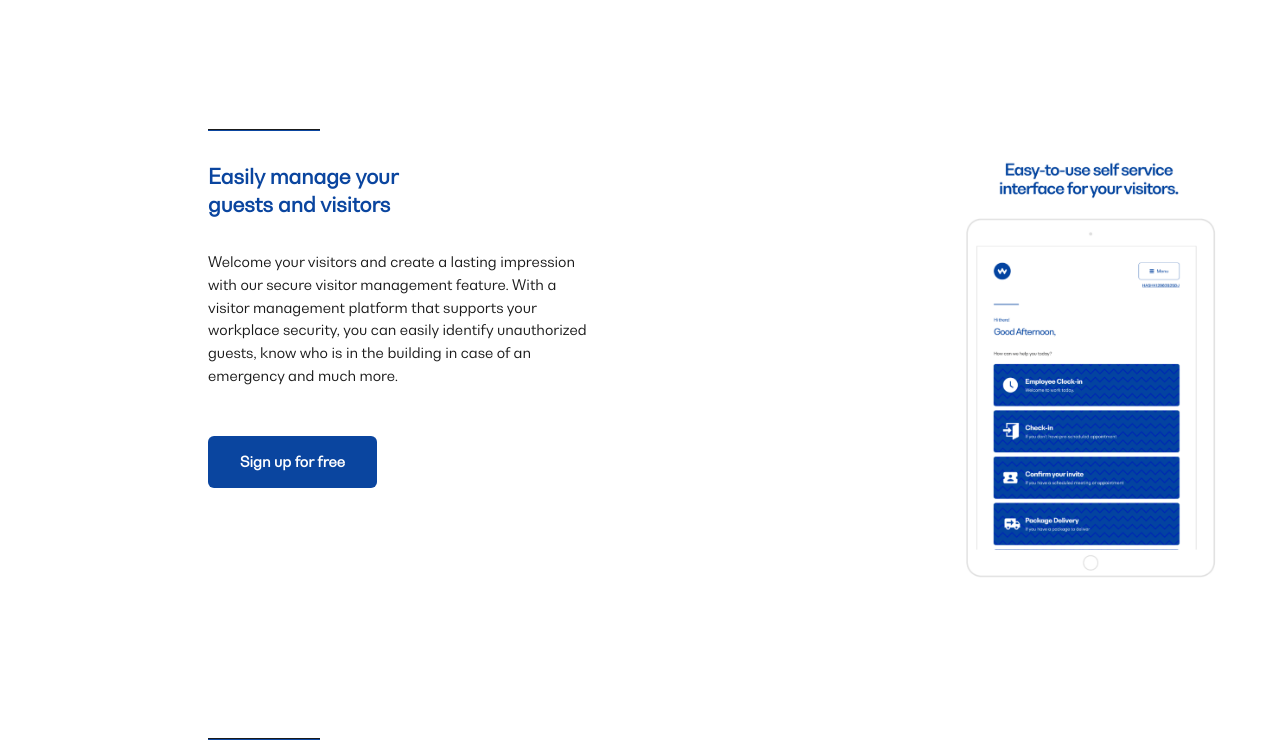
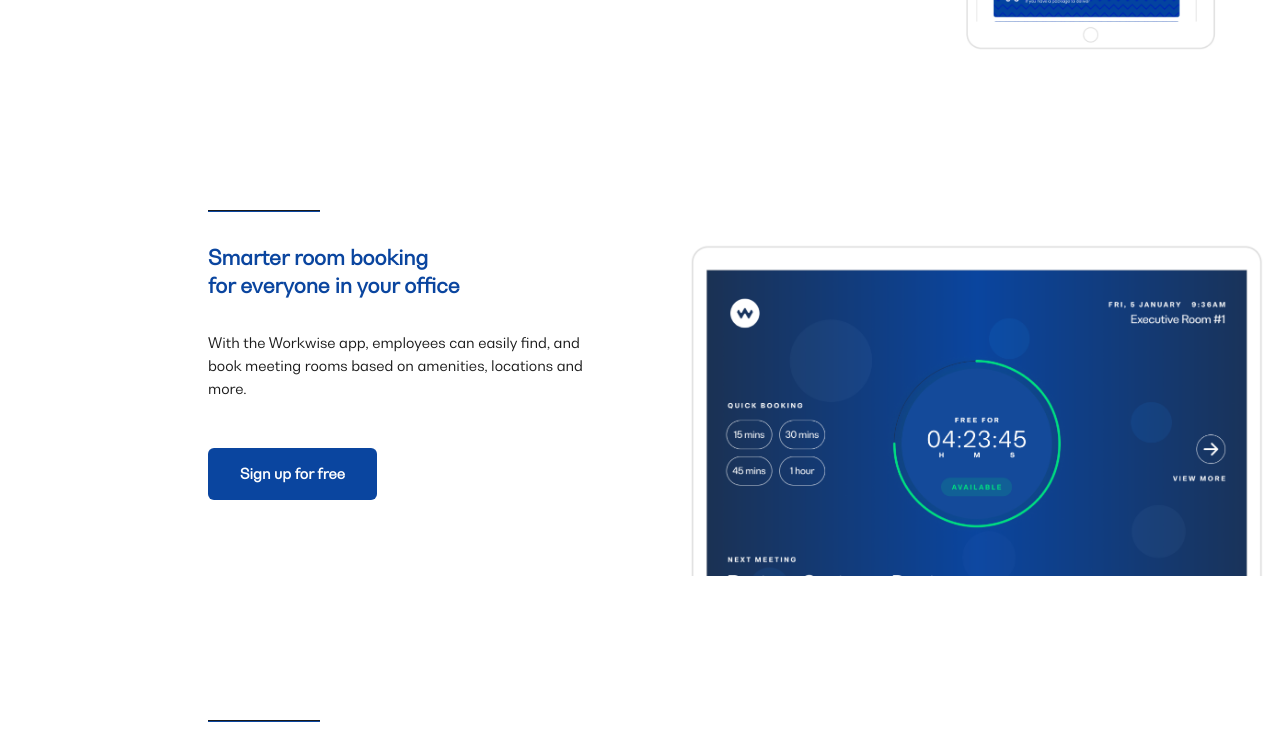
Before and after one commit to workwiseNG/workwise-react, a React (Create React App) app: page / in a window 1280 px wide. Shown: the part 2280-3020 px from the top of the page. Built offline with nearby package versions, Linux system fonts and the light colour scheme.

Commit message:
adjusted spacing

```diff
--- a/src/App.css
+++ b/src/App.css
@@ -145,6 +145,10 @@
   margin-left: 23rem;
 }
 
+.easily {
+  margin-top: 40rem;
+}
+
 @media screen and (min-width: 1024px) {
   .button {
     margin-left: 32rem;
@@ -168,7 +172,7 @@
   }
 
   .easily {
-    margin-top: 45rem;
+    margin-top: 10rem;
   }
 
   br {
--- a/src/organisms/SectionTwo.js
+++ b/src/organisms/SectionTwo.js
@@ -18,7 +18,7 @@
       </SectionWrapper>
 
       <div className="lg:ml-28 max-w-6xl mx-auto" style={{ width: "90%" }}>
-        <div className="lg:grid lg:grid-cols-12 easily lg:mt-96">
+        <div className="lg:grid lg:grid-cols-12 easily">
           <div className="col-start-2 col-end-6">
             <Aside
               title={
@@ -28,9 +28,9 @@
                 </p>
               }
               text="Welcome your visitors and create a lasting impression with our secure visitor management feature. With a visitor management platform that supports your workplace security, you can easily identify unauthorized guests, know who is in the building in case of an emergency and much more."
-              className="mb-12"
+              className="mb-6 lg:mb-12"
             />
-            <button class="bg-primary text-white text-sm font-bold py-4 px-8 rounded-md mb-28">
+            <button class="bg-primary text-white text-sm font-bold py-4 px-8 rounded-md">
               Sign up for free
             </button>
           </div>
@@ -38,12 +38,12 @@
             <img
               src={visitorManage}
               alt="dashboard"
-              className="mb-0 lg:mb-8 w-full lg:w-1/2 lg:ml-60"
+              className="my-8 lg:mb-8 w-full lg:w-1/2 lg:ml-60"
             />
           </div>
         </div>
 
-        <div className="lg:grid lg:grid-cols-12 mt-28">
+        <div className="lg:grid lg:grid-cols-12 mt-16 lg:mt-28">
           <div className="lg:col-start-2 lg:col-end-6">
             <Aside
               title={
@@ -53,9 +53,9 @@
                 </p>
               }
               text="With the Workwise app, employees can easily find, and book meeting rooms based on amenities, locations and more."
-              className="mb-12"
+              className="mb-6 lg:mb-12"
             />
-            <button class="bg-primary text-white text-sm font-bold py-4 px-8 rounded-md mb-28">
+            <button class="bg-primary text-white text-sm font-bold py-4 px-8 rounded-md">
               Sign up for free
             </button>
           </div>
@@ -63,17 +63,17 @@
             <img
               src={smartBooking}
               alt="dashboard"
-              className="mb-8 lg:w-full"
+              className="my-8 lg:mb-8 lg:w-full"
             />
           </div>
         </div>
 
-        <div className="lg:grid lg:grid-cols-12 mt-28">
+        <div className="lg:grid lg:grid-cols-12 mt-16 lg:mt-28">
           <div className="col-start-2 col-end-6">
             <Aside
               title="Effectively manage your company mails and package deliveries"
               text="When items are delivered to your office, with the app, your receptionist area can notify the recipient to let them know that their package has arrived."
-              className="mb-12"
+              className="mb-6 lg:mb-12"
             />
             <button class="bg-primary text-white text-sm font-bold py-4 px-8 rounded-md">
               Sign up for free
```
